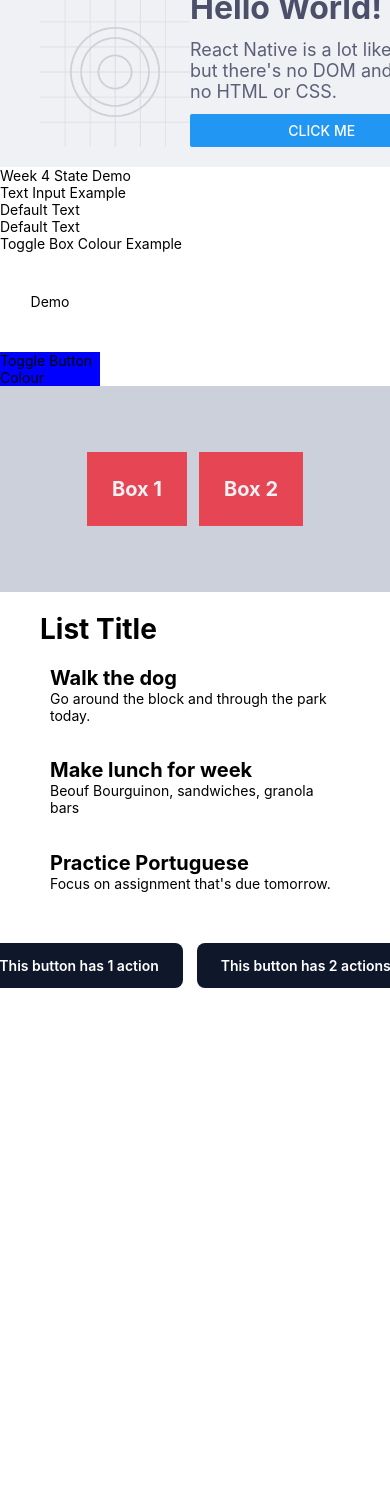
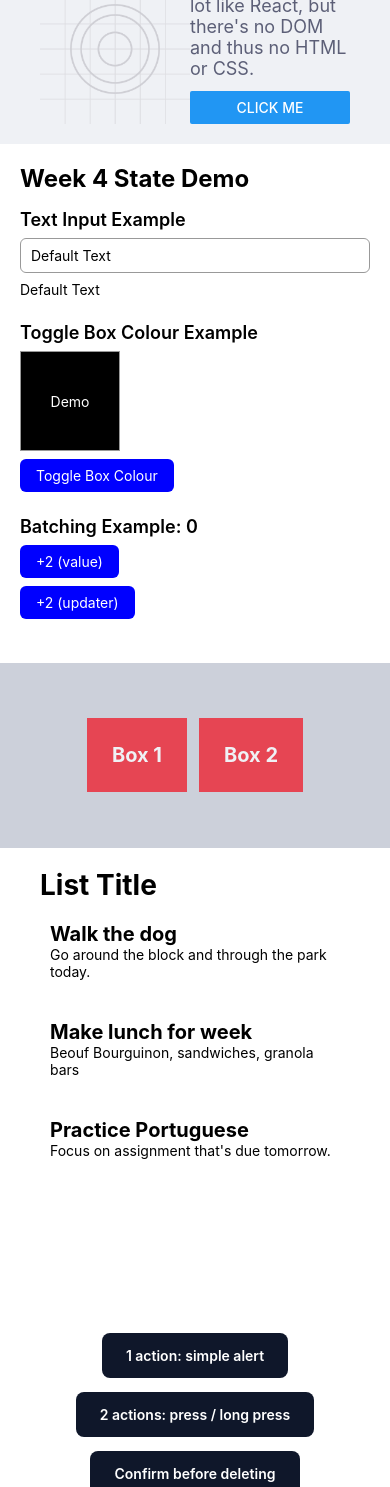
Before and after one commit to ashx3s/cprg-303-rn-demos, a React Native app: screen / in a window 390 px wide. Before the commit the page ends 988 px from the top, so only its background shows below. Built offline with nearby package versions, Linux system fonts and the light colour scheme.

Commit message:
bugfixes, styles, and complete tsx refactor

```diff
--- a/components/PressableDemo.jsx
+++ /dev/null
@@ -1,45 +0,0 @@
-import { Pressable, View, Text, StyleSheet } from "react-native";
-
-export function PressableDemo() {
-  const onLogMsg = () => console.log("on press on second button");
-
-  const onOpenMenu = () => console.log("A long press!");
-
-  return (
-    <View style={styles.buttonContainer}>
-      <Pressable
-        style={styles.button}
-        onPress={() => console.log("A simple Press")}
-      >
-        <Text style={styles.text}>This button has 1 action</Text>
-      </Pressable>
-      <Pressable
-        style={styles.button}
-        onPress={onLogMsg}
-        onLongPress={onOpenMenu}
-      >
-        <Text style={styles.text}>This button has 2 actions</Text>
-      </Pressable>
-    </View>
-  );
-}
-
-// camelCase is used for logic and variables
-// PascalCase is used for components
-// SCREAMING_SNAKE_CASE is used for constants (optional)
-// kebab-case is basically ignored
-const styles = StyleSheet.create({
-  buttonContainer: {
-    flexDirection: "row",
-    justifyContent: "center",
-    gap: 14,
-  },
-  button: {
-    backgroundColor: "#0f172a",
-    paddingVertical: 14,
-    paddingHorizontal: 24,
-    borderRadius: 8,
-    width: "fit-content",
-  },
-  text: { color: "white", fontWeight: "600", textAlign: "center" },
-});
--- /dev/null
+++ b/components/PressableDemo.tsx
@@ -0,0 +1,73 @@
+import { Alert, Pressable, View, Text, StyleSheet } from "react-native";
+
+export function PressableDemo() {
+  // 1. Simplest form: title + message, one implicit "OK" button
+  const onSimplePress = () => {
+    Alert.alert("Simple press", "This alert has no custom buttons.");
+  };
+
+  // 2. Press logs, long press opens a menu with several choices
+  const onLogMsg = () => console.log("on press on second button");
+
+  const onOpenMenu = () => {
+    Alert.alert("Menu", "Pick an option", [
+      { text: "Share", onPress: () => console.log("Share chosen") },
+      { text: "Rename", onPress: () => console.log("Rename chosen") },
+      { text: "Cancel", style: "cancel" },
+    ]);
+  };
+
+  // 3. Confirmation: destructive action + cancel + dismiss handling
+  const onConfirmDelete = () => {
+    Alert.alert(
+      "Delete item?",
+      "This can't be undone.",
+      [
+        { text: "Cancel", style: "cancel" },
+        {
+          text: "Delete",
+          style: "destructive",
+          onPress: () => console.log("Deleted"),
+        },
+      ],
+      {
+        cancelable: true, // Android: tapping outside dismisses
+        onDismiss: () => console.log("Dismissed without choosing"),
+      },
+    );
+  };
+
+  return (
+    <View style={styles.buttonContainer}>
+      <Pressable style={styles.button} onPress={onSimplePress}>
+        <Text style={styles.text}>1 action: simple alert</Text>
+      </Pressable>
+      <Pressable
+        style={styles.button}
+        onPress={onLogMsg}
+        onLongPress={onOpenMenu}
+      >
+        <Text style={styles.text}>2 actions: press / long press</Text>
+      </Pressable>
+      <Pressable style={styles.button} onPress={onConfirmDelete}>
+        <Text style={styles.text}>Confirm before deleting</Text>
+      </Pressable>
+    </View>
+  );
+}
+
+const styles = StyleSheet.create({
+  buttonContainer: {
+    flex: 1,
+    justifyContent: "center",
+    alignItems: "center",
+    gap: 14,
+  },
+  button: {
+    backgroundColor: "#0f172a",
+    paddingVertical: 14,
+    paddingHorizontal: 24,
+    borderRadius: 8,
+  },
+  text: { color: "white", fontWeight: "600", textAlign: "center" },
+});
--- a/components/StateDemo.tsx
+++ b/components/StateDemo.tsx
@@ -1,26 +1,62 @@
 import { useState } from "react";
 import { View, Text, TextInput, Pressable, StyleSheet } from "react-native";
+
 export function StateDemo() {
   const [userMessage, setUserMessage] = useState("Default Text");
   const [isDarkMode, setIsDarkMode] = useState(true);
+  const [count, setCount] = useState(0);
+
+  function toggleDarkMode() {
+    setIsDarkMode((prev) => !prev);
+  }
+
+  // Both calls read the same `count` from this render, so this adds 1, not 2.
+  function addTwoBroken() {
+    setCount(count + 1);
+    setCount(count + 1);
+  }
+
+  // Each updater receives the latest pending value, so this adds 2.
+  function addTwo() {
+    setCount((prev) => prev + 1);
+    setCount((prev) => prev + 1);
+  }
+
   return (
-    <View>
-      <Text>Week 4 State Demo</Text>
-      <View>
-        <Text>Text Input Example</Text>
-        <TextInput onChangeText={setUserMessage} value={userMessage} />
+    <View style={styles.container}>
+      <Text style={styles.heading}>Week 4 State Demo</Text>
+
+      <View style={styles.section}>
+        <Text style={styles.sectionTitle}>Text Input Example</Text>
+        <TextInput
+          style={styles.input}
+          onChangeText={setUserMessage}
+          value={userMessage}
+        />
         <Text>{userMessage}</Text>
       </View>
-      <View>
-        <Text>Toggle Box Colour Example</Text>
-        <View style={isDarkMode ? styles.lightBox : styles.darkBox}>
-          <Text>Demo</Text>
+
+      <View style={styles.section}>
+        <Text style={styles.sectionTitle}>Toggle Box Colour Example</Text>
+        <View
+          style={[styles.box, isDarkMode ? styles.darkBox : styles.lightBox]}
+        >
+          <Text style={isDarkMode ? styles.darkText : styles.lightText}>
+            Demo
+          </Text>
         </View>
-        <Pressable
-          onPress={() => setIsDarkMode(!isDarkMode)}
-          style={styles.buttonStyles}
-        >
-          <Text>Toggle Button Colour</Text>
+        <Pressable onPress={toggleDarkMode} style={styles.button}>
+          <Text style={styles.buttonText}>Toggle Box Colour</Text>
+        </Pressable>
+      </View>
+
+      <View style={styles.section}>
+        <Text style={styles.sectionTitle}>Batching Example: {count}</Text>
+        <Pressable onPress={addTwoBroken} style={styles.button}>
+          <Text style={styles.buttonText}>+2 (value)</Text>
+        </Pressable>
+        <Pressable onPress={addTwo} style={styles.button}>
+          <Text style={styles.buttonText}>+2 (updater)</Text>
         </Pressable>
       </View>
     </View>
@@ -28,25 +64,36 @@ export function StateDemo() {
 }
 
 const styles = StyleSheet.create({
-  darkBox: {
+  container: { padding: 20 },
+  heading: { fontSize: 24, fontWeight: "bold", marginBottom: 16 },
+  section: { marginBottom: 24, gap: 8 },
+  sectionTitle: { fontSize: 18, fontWeight: "600" },
+  input: {
+    borderWidth: 1,
+    borderColor: "#999",
+    borderRadius: 6,
+    paddingHorizontal: 10,
+    paddingVertical: 8,
+  },
+  box: {
     justifyContent: "center",
     alignItems: "center",
-    backgroundColor: "black",
-    color: "white",
     height: 100,
     width: 100,
+    borderWidth: 1,
+    borderColor: "#999",
   },
-  lightBox: {
-    justifyContent: "center",
+  darkBox: { backgroundColor: "black" },
+  lightBox: { backgroundColor: "white" },
+  darkText: { color: "white" },
+  lightText: { color: "black" },
+  button: {
+    backgroundColor: "blue",
+    borderRadius: 6,
+    paddingVertical: 8,
+    paddingHorizontal: 16,
     alignItems: "center",
-    backgroundColor: "white",
-    color: "black",
-    height: 100,
-    width: 100,
+    alignSelf: "flex-start",
   },
-  buttonStyles: {
-    backgroundColor: "blue",
-    color: "white",
-    width: 100,
-  },
+  buttonText: { color: "white" },
 });
--- a/components/TodoList.tsx
+++ b/components/TodoList.tsx
@@ -1,36 +1,39 @@
-import { View, Text, StyleSheet } from "react-native";
+import { View, Text, FlatList, StyleSheet } from "react-native";
 
-interface Todo {
+export interface TodoItem {
   id: number;
   title: string;
-  description: string;
+  description?: string;
 }
-interface TodoList {
-  list: Todo[];
+
+interface TodoListProps {
+  list: TodoItem[];
 }
-export function TodoList({ list }: TodoList) {
+
+export function TodoList({ list }: TodoListProps) {
   return (
-    <View style={styles.listContainer}>
-      <Text style={styles.listTitle}>List Title</Text>
-      {list.map((todo: Todo) => {
-        return <Todo key={todo.id} {...todo} />;
-      })}
-    </View>
+    <FlatList
+      data={list}
+      keyExtractor={(item) => item.id.toString()}
+      renderItem={({ item }) => <Todo {...item} />}
+      ListHeaderComponent={<Text style={styles.listTitle}>List Title</Text>}
+      ListEmptyComponent={<Text>Nothing to do yet.</Text>}
+      contentContainerStyle={styles.listContainer}
+    />
   );
 }
 
-function Todo({ title, description }: Todo) {
+function Todo({ title, description }: TodoItem) {
   return (
     <View style={styles.container}>
       <Text style={styles.todoTitle}>{title}</Text>
-      <Text>{description}</Text>
+      {description ? <Text>{description}</Text> : null}
     </View>
   );
 }
 
 const styles = StyleSheet.create({
   container: {
-    flex: 1,
     marginVertical: 10,
     padding: 10,
   },
--- a/components/WeekTwoDemos.jsx
+++ b/components/WeekTwoDemos.tsx
@@ -3,19 +3,16 @@ import { StyleSheet, Text, View, Image, Button } from "react-native";
 export function PageHeader() {
   return (
     <View style={styles.container}>
-      <View>
-        <Image
-          source={require("../assets/splash-icon.png")}
-          style={styles.imageStyle}
-        />
-      </View>
+      <Image
+        source={require("../assets/splash-icon.png")}
+        style={styles.imageStyle}
+      />
       <View style={styles.screenHeader}>
         <Text style={styles.screenTitle}>Hello World!</Text>
         <Text style={styles.screenSubtitle}>
           React Native is a lot like React, but there's no DOM and thus no HTML
           or CSS.
         </Text>
-
         <Button
           onPress={() => console.log("Message in console")}
           title="Click me"
@@ -40,20 +37,20 @@ export function FlexDemo() {
     </>
   );
 }
+
 const styles = StyleSheet.create({
   container: {
     flex: 1,
     flexDirection: "row",
     paddingHorizontal: 40,
     backgroundColor: "#eff1f5",
-    alignItems: "end",
-    // justifyContent: "center",
+    alignItems: "flex-end",
   },
   screenHeader: {
+    flex: 1,
     paddingVertical: 20,
     marginTop: 60,
     gap: 12,
-    maxWidth: "85%",
   },
   screenTitle: {
     fontSize: 32,
@@ -72,14 +69,13 @@ const styles = StyleSheet.create({
   boxLayout: {
     backgroundColor: "#ccd0da",
     flex: 1,
-    // default flex direction is 1 area where CSS and RN styles differ
+    // React Native's default flexDirection is "column"; CSS's is "row".
+    // This is one area where CSS and RN styles differ.
     flexDirection: "row",
     alignItems: "center",
     justifyContent: "center",
     gap: 12,
     padding: 20,
-    width: "100%",
-    height: 100,
   },
   box: {
     backgroundColor: "#e64553",
```
Also changed, not shown: components/AddTodo.tsx (added, +59 -0 lines), components/TodoDemo.tsx (added, +24 -0 lines).
